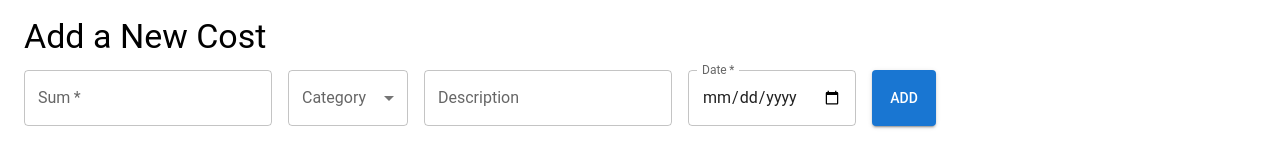
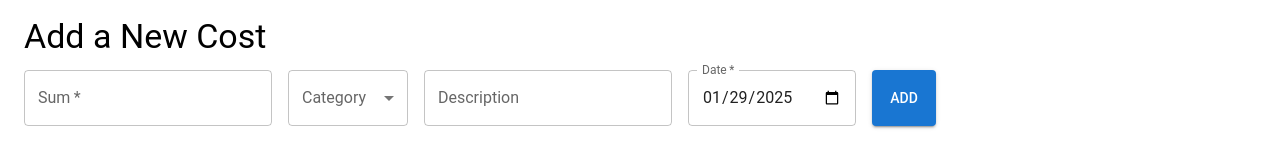
Before and after one commit to razielos21/FED, a React app: page /FED in a window 1280 px wide. Shown: the part 207-374 px from the top of the page. Built offline with nearby package versions, Linux system fonts and the light colour scheme; the HTML template or start-up script is replaced by a standard one.

Commit message:
Sum must be pos num, date has default date

```diff
--- a/package.json
+++ b/package.json
@@ -23,7 +23,8 @@
     "react": "^18.3.1",
     "react-dom": "^18.3.1",
     "react-router-dom": "^7.1.3",
-    "recharts": "^2.15.0"
+    "recharts": "^2.15.0",
+    "prop-types": "^15.8.1"
   },
   "devDependencies": {
     "@eslint/js": "^9.17.0",
--- a/src/components/AddCostForm.jsx
+++ b/src/components/AddCostForm.jsx
@@ -1,19 +1,11 @@
 /**
  * @file AddCostForm.jsx
- * A form that allows the user to add a new cost entry with a fixed category list.
+ * A form that allows the user to add a new cost entry, ensuring sum > 0 and defaulting date to today.
  */
 
 import { useState } from 'react';
-import {
-    Box,
-    Button,
-    FormControl,
-    InputLabel,
-    MenuItem,
-    Select,
-    TextField,
-} from '@mui/material';
-import { addCost } from '../idb/idbModule'; // Adjust import to your IndexedDB module path
+import {Box, Button, FormControl, InputLabel, MenuItem, Select, TextField} from '@mui/material';
+import { addCost } from '../idb/idbModule'; // Adjust path as needed
 import PropTypes from 'prop-types';
 
 const CATEGORIES = [
@@ -26,26 +18,43 @@ const CATEGORIES = [
 ];
 
 function AddCostForm({ onAddSuccess }) {
+    // Helper to format date as YYYY-MM-DD
+    const formatDateToYYYYMMDD = (dateObj) => {
+        const year = dateObj.getFullYear();
+        const month = String(dateObj.getMonth() + 1).padStart(2, '0');
+        const day = String(dateObj.getDate()).padStart(2, '0');
+        return `${year}-${month}-${day}`;
+    };
+
+    // Default date is the current date
+    const today = new Date();
     const [sum, setSum] = useState('');
     const [category, setCategory] = useState('');
     const [description, setDescription] = useState('');
-    const [date, setDate] = useState('');
+    // Initialize date to today's date in YYYY-MM-DD format
+    const [date, setDate] = useState(formatDateToYYYYMMDD(today));
 
     const handleSubmit = async (e) => {
         e.preventDefault();
 
-        // Basic validation checks
+        // Basic validation
         if (!sum || !category || !date) {
             alert('Sum, Category, and Date are required!');
             return;
         }
 
+        const sumNumber = parseFloat(sum);
+        if (isNaN(sumNumber) || sumNumber <= 0) {
+            alert('Sum must be a positive number!');
+            return;
+        }
+
         try {
             await addCost({
-                sum: parseFloat(sum),
+                sum: sumNumber,
                 category,
                 description,
-                date, // in YYYY-MM-DD format
+                date, // e.g., "2023-08-31"
             });
             alert('Cost added successfully!');
 
@@ -53,10 +62,11 @@ function AddCostForm({ onAddSuccess }) {
             setSum('');
             setCategory('');
             setDescription('');
-            setDate('');
+            // Reset date to today (optional - or keep as last used date)
+            setDate(formatDateToYYYYMMDD(new Date()));
 
-            if(onAddSuccess) {
-                onAddSuccess();
+            if (onAddSuccess) {
+                onAddSuccess(); // Refresh parent list if provided
             }
         } catch (error) {
             console.error('Error adding cost:', error);
@@ -84,7 +94,7 @@ function AddCostForm({ onAddSuccess }) {
                     label="Category"
                     value={category}
                     onChange={(e) => setCategory(e.target.value)}
-                    required={true}
+                    required
                 >
                     {CATEGORIES.map((cat) => (
                         <MenuItem key={cat} value={cat}>
```
